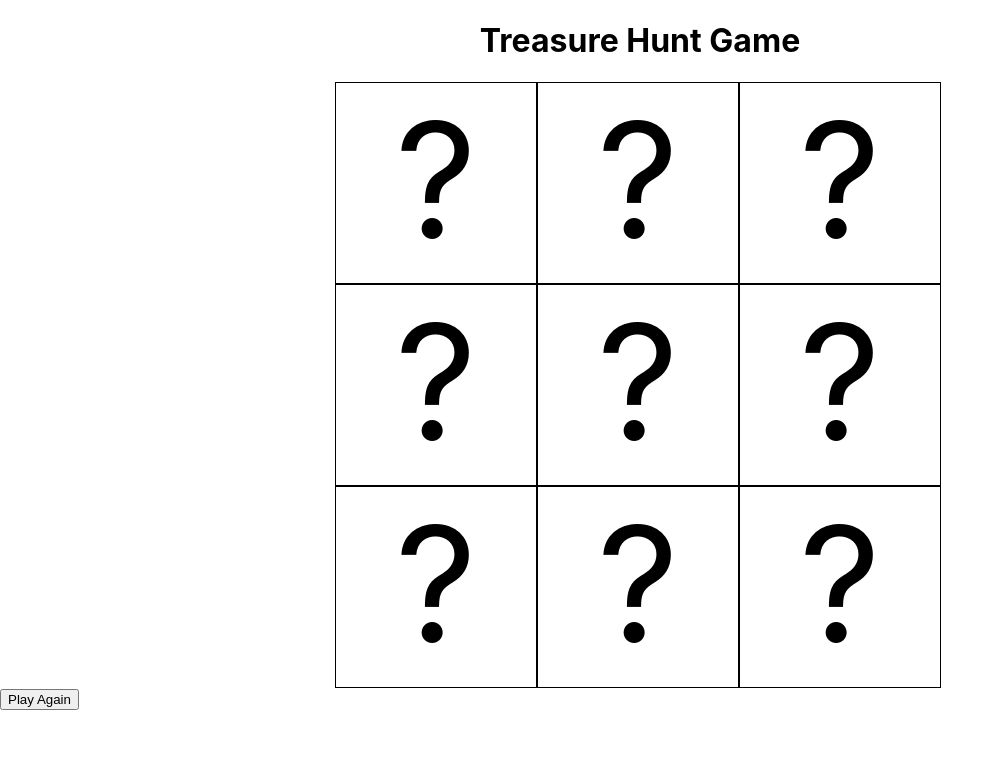
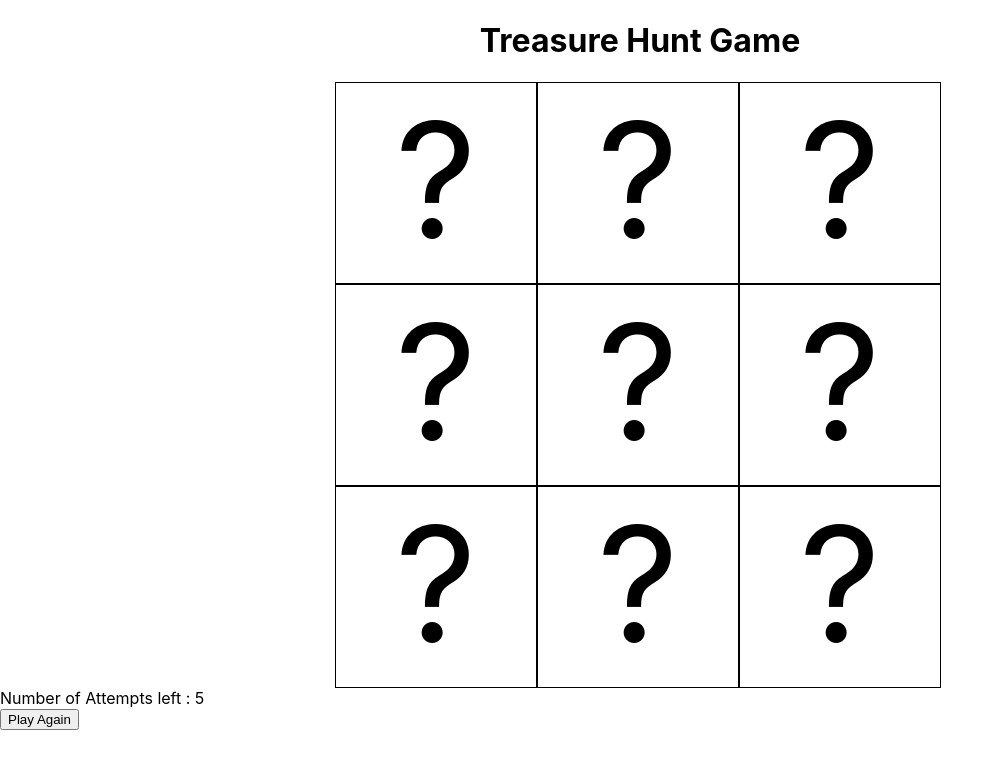
Before and after one commit to learn-academy-2022-foxtrot/treasurehunt-tawnchan, a React (Create React App) app: page / in a window 1280 px wide. Shown: the top 768 px of the page, without its empty margins (0-1004 px from the left). Built offline with nearby package versions, Linux system fonts and the light colour scheme.

Commit message:
added counter

```diff
--- a/src/App.js
+++ b/src/App.js
@@ -21,32 +21,43 @@ const App = () => {
     Math.floor(Math.random() * board.length)
   );
 
+  const [counter, setCounter] = useState(5);
+  const [youWinLose, setYouWinLose] = useState("");
+
   const handleGamePlay = (clickedSquare) => {
     console.log("treasureLocation:", treasureLocation);
     console.log("bombLocation:", bombLocation);
     let updateBoard = [...board];
     if (clickedSquare === treasureLocation) {
       updateBoard[clickedSquare] = "💎";
+      setYouWinLose("Great job you WIN 🏆");
       setBoard(updateBoard);
     } else if (clickedSquare === bombLocation) {
       updateBoard[clickedSquare] = "💣";
+      setYouWinLose("Ouch, you LOSE ☹️");
       setBoard(updateBoard);
     } else {
       updateBoard[clickedSquare] = "🌴";
       setBoard(updateBoard);
+      runCounter(counter);
     }
+  };
+
+  const runCounter = () => {
+    counter === 1 ? handleReset() : setCounter(counter - 1);
   };
 
   const handleReset = () => {
     setBoard(["?", "?", "?", "?", "?", "?", "?", "?", "?"]);
     setTreasureLocation(Math.floor(Math.random() * board.length));
     setBombLocation(Math.floor(Math.random() * board.length));
+    setCounter(5);
   };
 
-  console.log("treasureLocation:", treasureLocation);
   return (
     <>
       <h1>Treasure Hunt Game</h1>
+
       <div className="board-game">
         {board.map((square, index) => {
           return (
@@ -59,7 +70,16 @@ const App = () => {
           );
         })}
       </div>
-      <button onClick={handleReset}>Play Again</button>
+
+      {!youWinLose ? (
+        <div className="attCounter">Number of Attempts left : {counter}</div>
+      ) : (
+        <div className="attCounter">{youWinLose}</div>
+      )}
+
+      <div className="button-container-div" onClick={handleReset}>
+        <button>Play Again</button>
+      </div>
     </>
   );
 };
```
